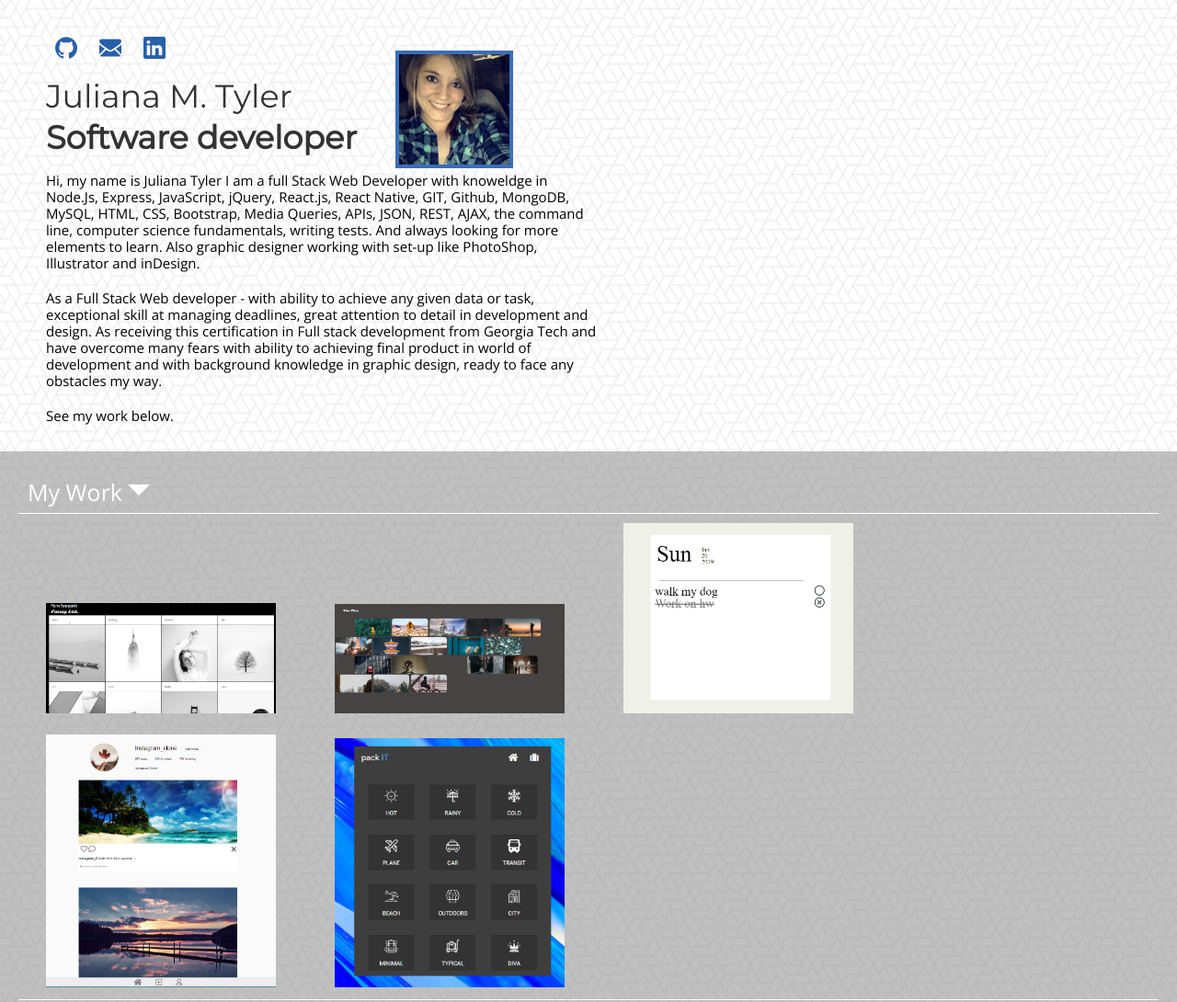
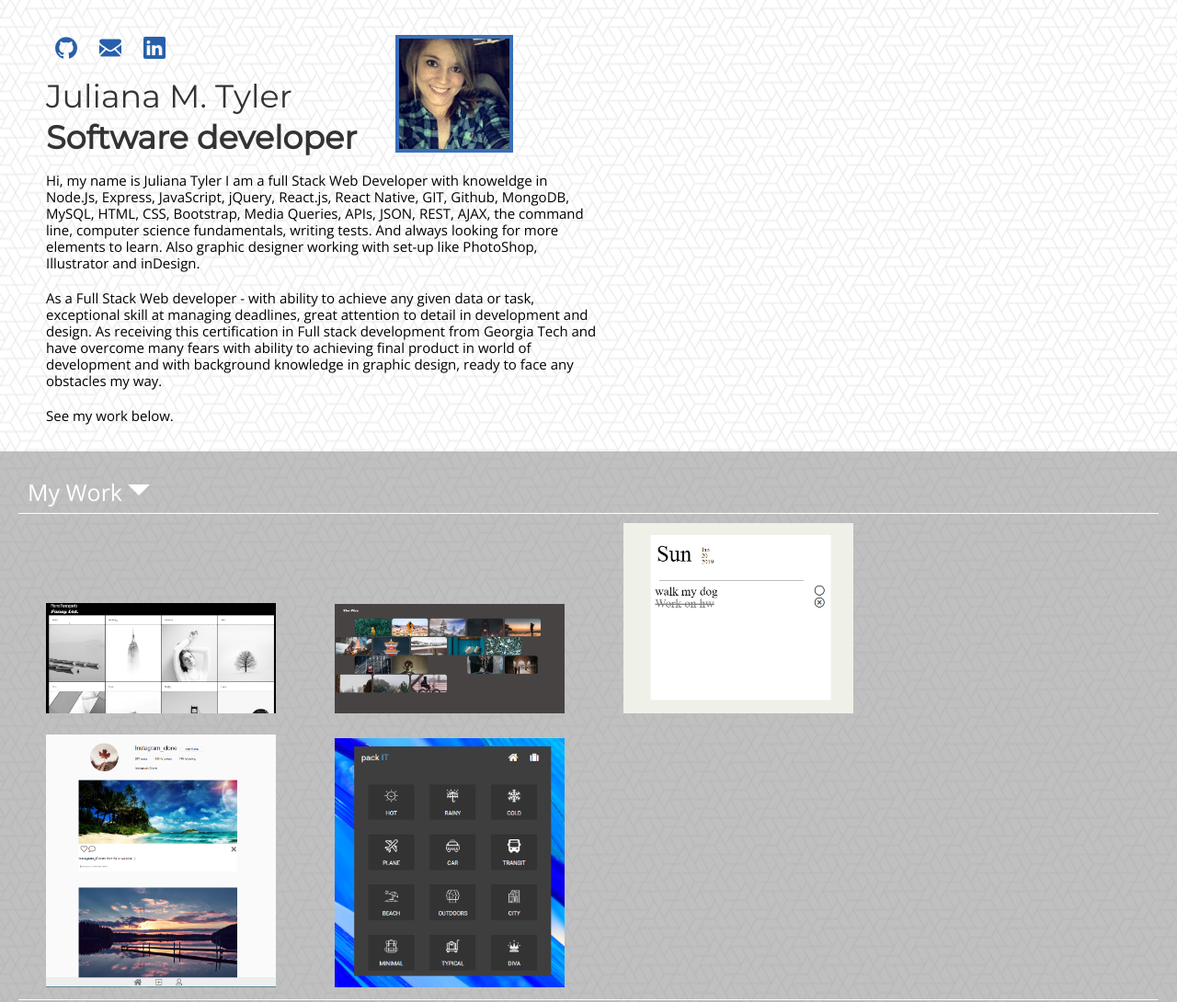
Before and after one commit to julianamtyler/mypage, a plain HTML site: page index.html in a window 1280 px wide. Shown: the top 1090 px of the page at 92% size. Drawn offline with nearby package versions, Linux system fonts and the light colour scheme.

Commit message:
pic margin

```diff
--- a/style.css
+++ b/style.css
@@ -83,7 +83,7 @@ img {
 @media only screen and (min-width: 600px) {
 .pic {
     position: absolute;
-    margin-top: 20px;
+    margin-top: 3px;
     margin-left: 430px;
 }
 
```
